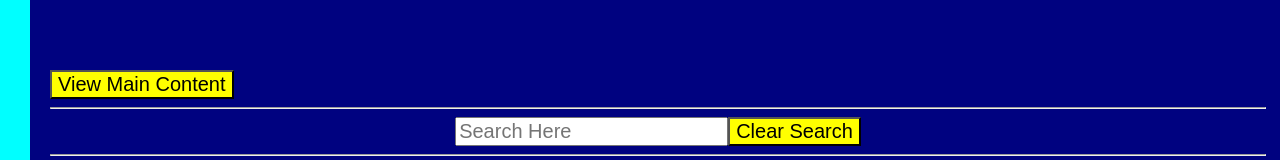
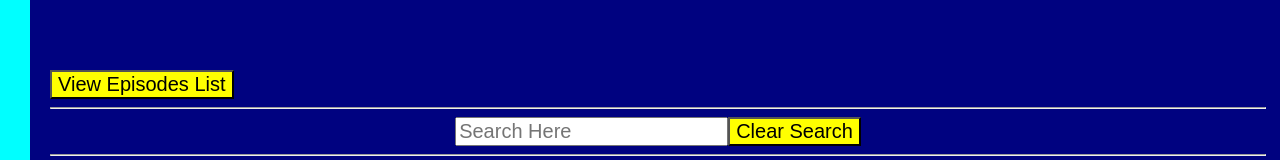
Before and after one commit to owen-dearman/react-tv-shows, a React (Create React App) app: page / in a window 1280 px wide. Shown: the part 279-439 px from the top of the page. Built offline with nearby package versions, Linux system fonts and the light colour scheme.

Commit message:
conditional rendering on app button

```diff
--- a/src/App.tsx
+++ b/src/App.tsx
@@ -15,7 +15,11 @@ function App(): JSX.Element {
   return (
     <>
       <Header />
-      <button onClick={() => setView(!view)}>View Main Content</button>
+      {view ? (
+        <button onClick={() => setView(!view)}>View Series List</button>
+      ) : (
+        <button onClick={() => setView(!view)}>View Episodes List</button>
+      )}
 
       {view && <EpisodeContent currentShow={data} setCurrentShow={setData} />}
       {!view && (
```
